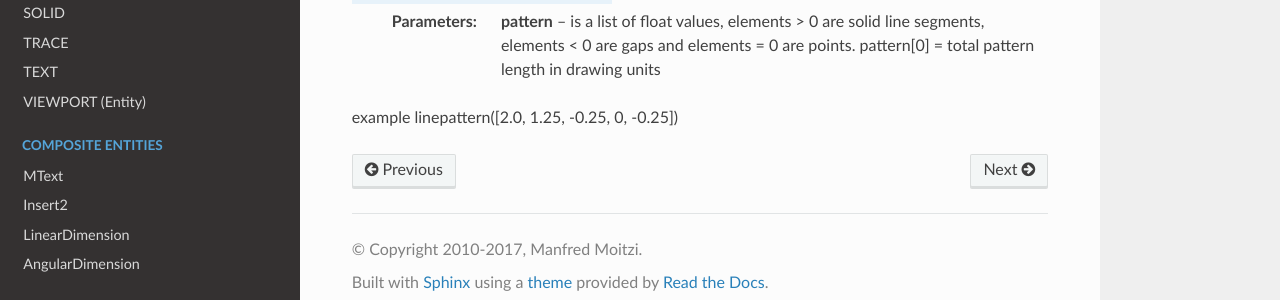
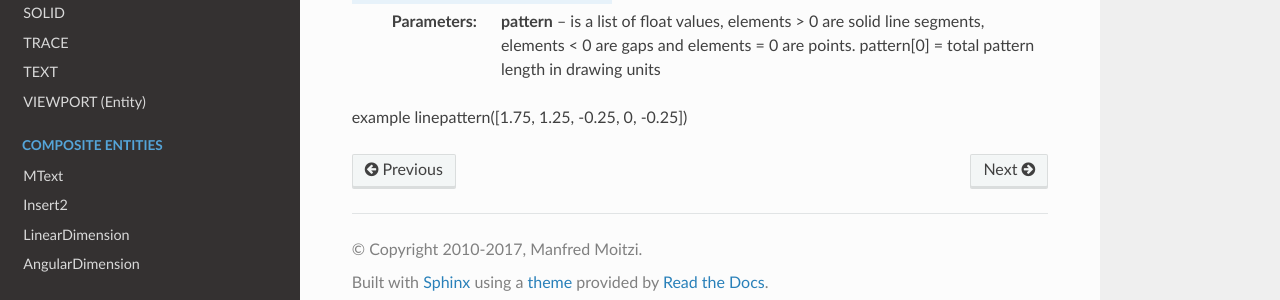
Before and after one commit to mozman/dxfwrite, a Sphinx documentation site: the page built from doc/entities/linepattern.rst, in a window 1280 px wide and 900 px high, scrolled down 678 px. Shown: the part 581-881 px from the top of the window. Built offline with Sphinx 7.4.7 and the Read the Docs theme 2.0.0, drawn with Linux system fonts in a browser that asks for light colours.

Commit message:
Update linepattern.rst

```diff
--- a/doc/entities/linepattern.rst
+++ b/doc/entities/linepattern.rst
@@ -61,4 +61,4 @@ Create a linepattern::
         elements < 0 are gaps and elements = 0 are points. pattern[0] = total pattern
         length in drawing units
 
-example linepattern([2.0, 1.25, -0.25, 0, -0.25])
+example linepattern([1.75, 1.25, -0.25, 0, -0.25])
```
